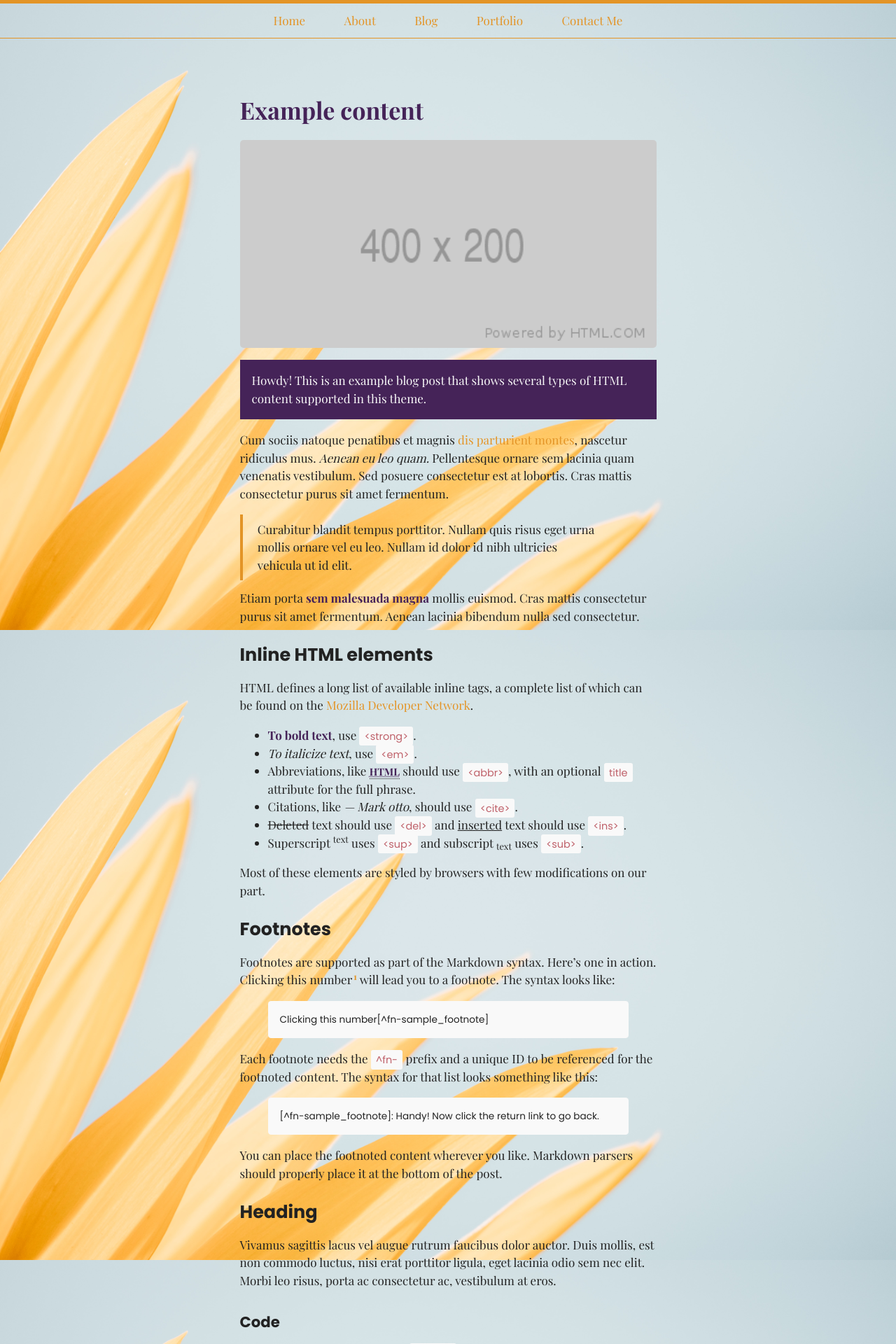
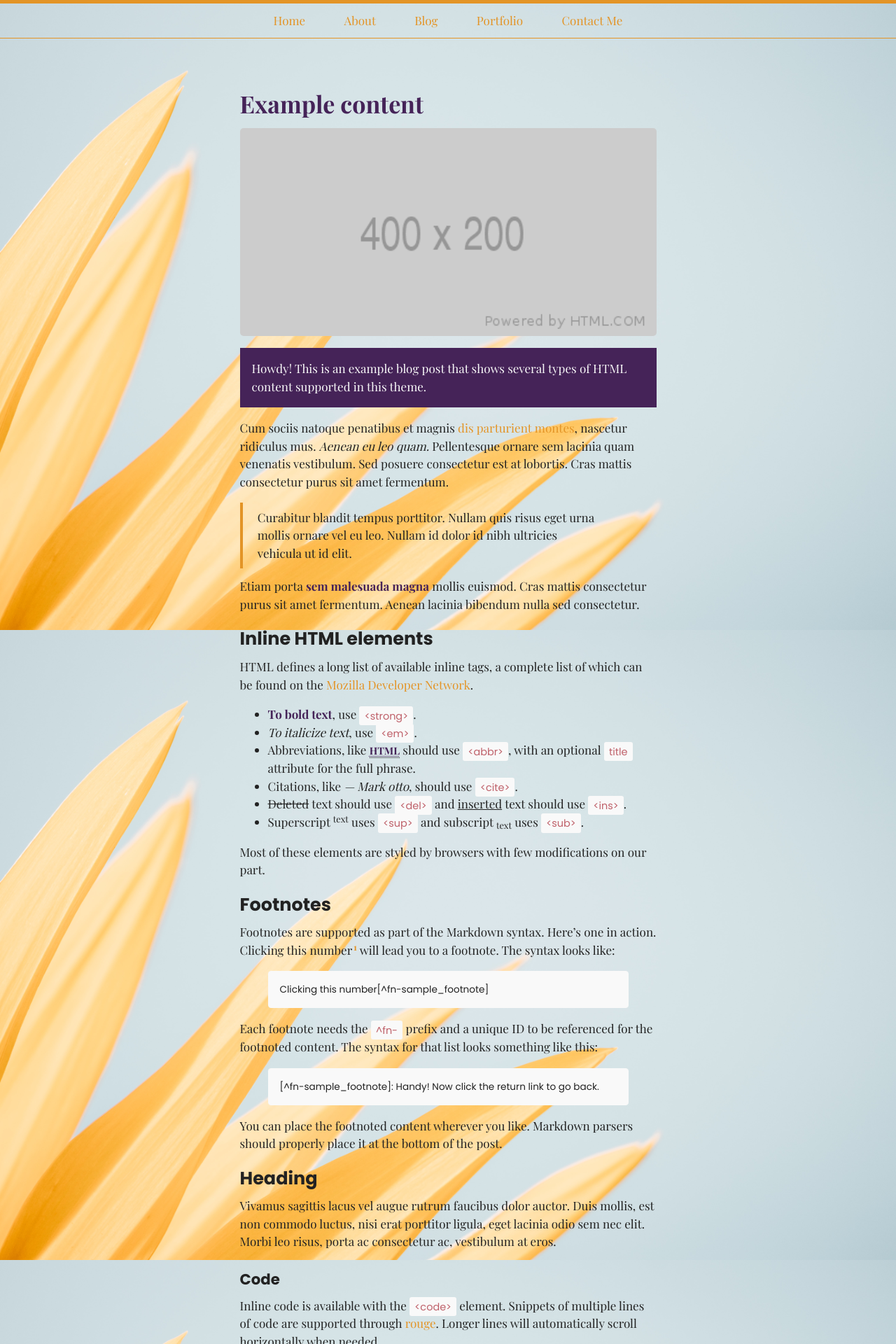
Before and after one commit to charadh/charadh.github.io, a Jekyll site: the page built from assets/2020-07-20-example-content.md, in a window 1280 px wide. Shown: the top 1920 px of the page at 70% size. Built offline with Jekyll 4.4.1, drawn with Linux system fonts in a browser that asks for light colours; some web fonts are replaced.

Commit message:
trying to fix line height

```diff
--- a/_sass/base/_typography.scss
+++ b/_sass/base/_typography.scss
@@ -5,7 +5,7 @@
 
 h1, h2, h3, h4, h5, h6 {
   margin-bottom: .5rem;
-  line-height: 2;
+  line-height: 1.5;
   text-rendering: optimizeLegibility;
 }
 
@@ -32,6 +32,7 @@ h4, h5, h6 {
 p {
   margin-top: 0;
   margin-bottom: 1rem;
+  line-height:1.5;
 }
 
 strong {
```
